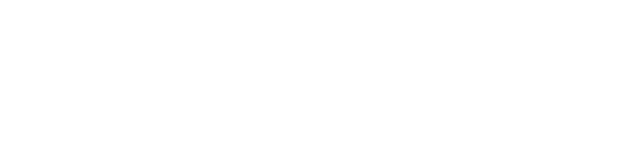
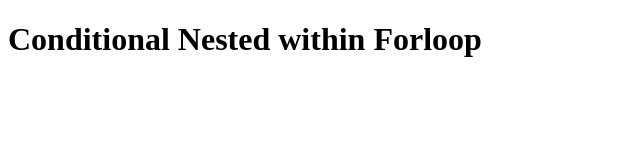
Before and after one commit to HamzaJirah/conditionals-nested-within-forloop, a plain HTML site: page index.html in a window 1280 px wide. Shown: the whole page, without its empty margins (0-640 px from the left). Drawn offline with Linux system fonts and the light colour scheme.

Commit message:
added  a heading

```diff
--- a/index.html
+++ b/index.html
@@ -7,6 +7,6 @@
   <title>Document</title>
 </head>
 <body>
-
+  <h1>Conditional Nested within Forloop</h1>
 </body>
 </html>
```
